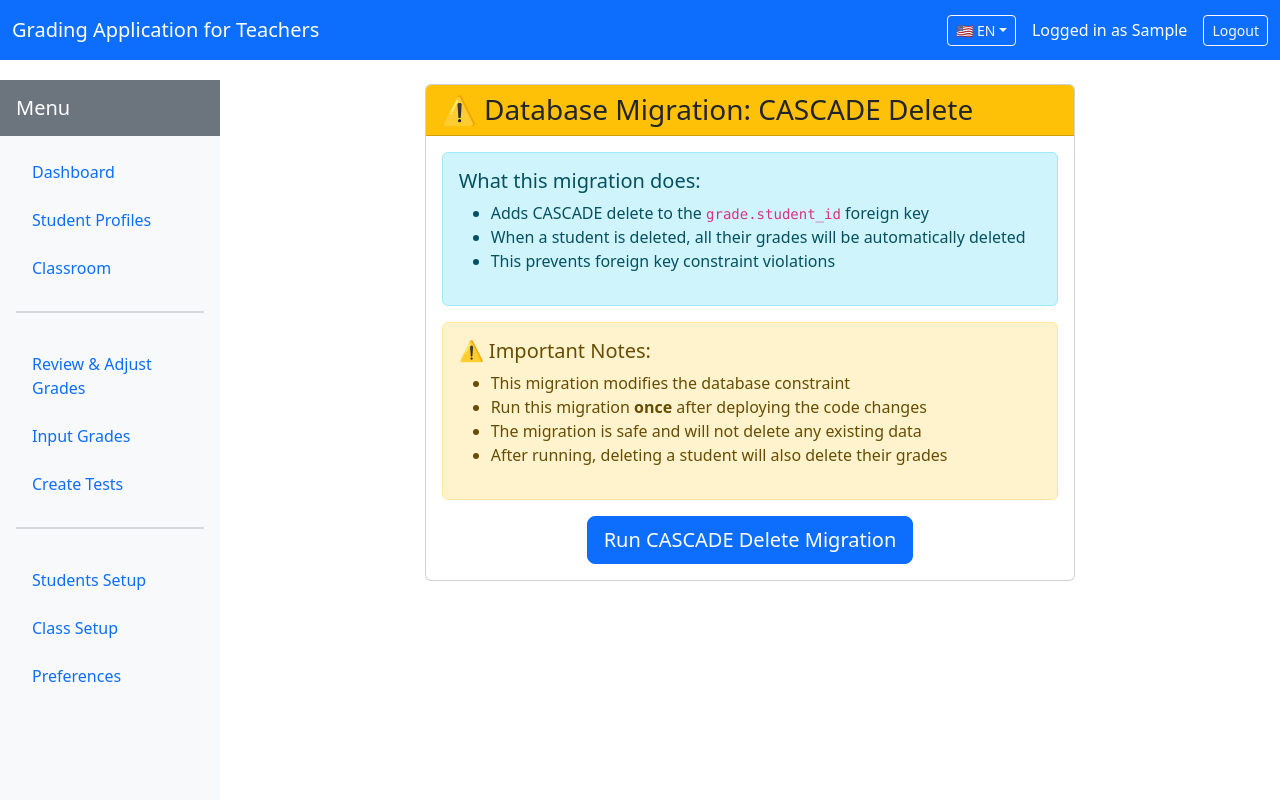
After one commit to Bisp1999/grading-app, a Flask app: page /admin/migrate-cascade-delete in a window 1280 px wide. The commit adds this page. Run offline with Flask 3, Linux system fonts and the light colour scheme; the visitor is signed in with stand-in values (Sample User, id 1).

Commit message:
feat: Add CASCADE delete for student removal with double confirmation
- Added CASCADE delete to grade.student_id foreign key in model
- Added double confirmation dialogs in student wizard (2 popups)
- Updated delete_student route to reflect CASCADE behavior
- Created admin web interface to run migration at /admin/migrate-cascade-delete

```diff
--- a/app/models.py
+++ b/app/models.py
@@ -76,7 +76,7 @@ class Test(db.Model):
 class Grade(db.Model):
     id = db.Column(db.Integer, primary_key=True)
     test_id = db.Column(db.Integer, db.ForeignKey('test.id'), nullable=False)
-    student_id = db.Column(db.Integer, db.ForeignKey('student.id'), nullable=False)
+    student_id = db.Column(db.Integer, db.ForeignKey('student.id', ondelete='CASCADE'), nullable=False)
     grade = db.Column(db.Float)  # Current/modified points earned (can be null if not graded yet)
     absent = db.Column(db.Boolean, default=False, nullable=False)  # Current absence status
 
--- a/app/routes.py
+++ b/app/routes.py
@@ -1938,9 +1938,10 @@ def delete_student(student_id):
         School.teacher_id==current_user.id
     ).first_or_404()
     classroom_id = student.classroom_id
+    # CASCADE delete will automatically remove all associated grades
     db.session.delete(student)
     db.session.commit()
-    flash('Student deleted!', 'info')
+    flash('Student and all associated grades deleted!', 'info')
     return redirect(url_for('main.manage_students', classroom_id=classroom_id))
 
 @main.route('/api/get_test/<int:test_id>')
@@ -2325,3 +2326,45 @@ def save_grade_updates():
     except Exception as e:
         db.session.rollback()
         return jsonify({'success': False, 'error': str(e)})
+
+@main.route('/admin/migrate-cascade-delete')
+@login_required
+def admin_migrate_cascade_delete():
+    """Admin page to run CASCADE delete migration"""
+    return render_template('admin_migrate_cascade.html')
+
+@main.route('/admin/run-cascade-migration', methods=['POST'])
+@login_required
+def run_cascade_migration():
+    """Execute the CASCADE delete migration"""
+    from sqlalchemy import text
+
+    try:
+        # Drop the existing foreign key constraint
+        db.session.execute(text("""
+            ALTER TABLE grade
+            DROP CONSTRAINT IF EXISTS grade_student_id_fkey;
+        """))
+
+        # Add the foreign key constraint with CASCADE delete
+        db.session.execute(text("""
+            ALTER TABLE grade
+            ADD CONSTRAINT grade_student_id_fkey
+            FOREIGN KEY (student_id)
+            REFERENCES student(id)
+            ON DELETE CASCADE;
+        """))
+
+        db.session.commit()
+
+        return jsonify({
+            'success': True,
+            'message': 'CASCADE delete migration completed successfully! Grades will now be automatically deleted when a student is deleted.'
+        })
+
+    except Exception as e:
+        db.session.rollback()
+        return jsonify({
+            'success': False,
+            'error': str(e)
+        })
--- /dev/null
+++ b/app/templates/admin_migrate_cascade.html
@@ -0,0 +1,87 @@
+{% extends 'base.html' %}
+{% block title %}Admin - CASCADE Delete Migration{% endblock %}
+{% block content %}
+<div class="container mt-4">
+    <div class="row justify-content-center">
+        <div class="col-md-8">
+            <div class="card">
+                <div class="card-header bg-warning text-dark">
+                    <h3 class="mb-0">⚠️ Database Migration: CASCADE Delete</h3>
+                </div>
+                <div class="card-body">
+                    <div class="alert alert-info">
+                        <h5>What this migration does:</h5>
+                        <ul>
+                            <li>Adds CASCADE delete to the <code>grade.student_id</code> foreign key</li>
+                            <li>When a student is deleted, all their grades will be automatically deleted</li>
+                            <li>This prevents foreign key constraint violations</li>
+                        </ul>
+                    </div>
+
+                    <div class="alert alert-warning">
+                        <h5>⚠️ Important Notes:</h5>
+                        <ul>
+                            <li>This migration modifies the database constraint</li>
+                            <li>Run this migration <strong>once</strong> after deploying the code changes</li>
+                            <li>The migration is safe and will not delete any existing data</li>
+                            <li>After running, deleting a student will also delete their grades</li>
+                        </ul>
+                    </div>
+
+                    <div id="migration-status" class="alert d-none"></div>
+
+                    <div class="text-center">
+                        <button id="run-migration-btn" class="btn btn-primary btn-lg">
+                            Run CASCADE Delete Migration
+                        </button>
+                    </div>
+                </div>
+            </div>
+        </div>
+    </div>
+</div>
+
+<script>
+document.getElementById('run-migration-btn').addEventListener('click', function() {
+    const btn = this;
+    const statusDiv = document.getElementById('migration-status');
+
+    if (!confirm('Are you sure you want to run this migration? This will modify the database constraint.')) {
+        return;
+    }
+
+    btn.disabled = true;
+    btn.textContent = 'Running migration...';
+    statusDiv.className = 'alert alert-info';
+    statusDiv.textContent = 'Migration in progress...';
+    statusDiv.classList.remove('d-none');
+
+    fetch('/admin/run-cascade-migration', {
+        method: 'POST',
+        headers: {
+            'Content-Type': 'application/json'
+        }
+    })
+    .then(response => response.json())
+    .then(data => {
+        if (data.success) {
+            statusDiv.className = 'alert alert-success';
+            statusDiv.innerHTML = '<strong>✅ Success!</strong><br>' + data.message;
+            btn.textContent = 'Migration Completed';
+            btn.className = 'btn btn-success btn-lg';
+        } else {
+            statusDiv.className = 'alert alert-danger';
+            statusDiv.innerHTML = '<strong>❌ Error!</strong><br>' + data.error;
+            btn.disabled = false;
+            btn.textContent = 'Retry Migration';
+        }
+    })
+    .catch(error => {
+        statusDiv.className = 'alert alert-danger';
+        statusDiv.innerHTML = '<strong>❌ Error!</strong><br>' + error.message;
+        btn.disabled = false;
+        btn.textContent = 'Retry Migration';
+    });
+});
+</script>
+{% endblock %}
```
Also changed, not shown: app/templates/student_wizard.html (+16 -0 lines).
